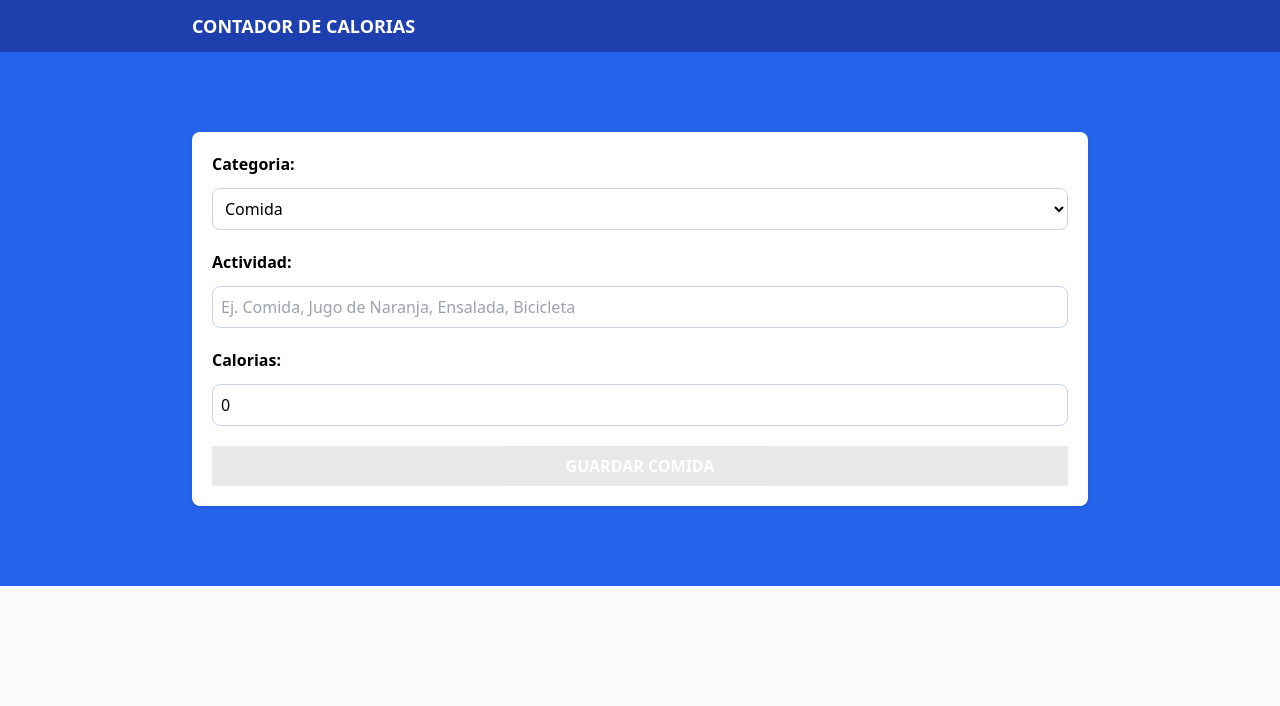
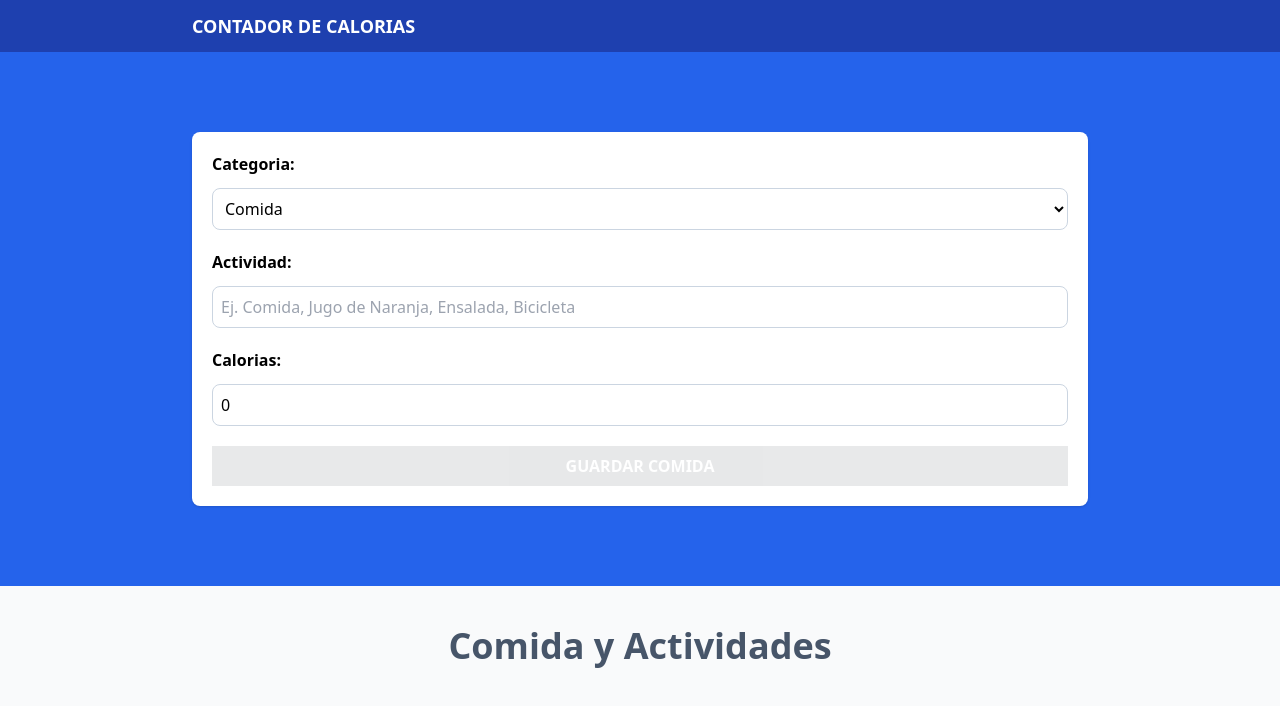
Before and after one commit to Samirvp15/CaloriesTracker, a React (Vite) app: page / in a window 1280 px wide. Shown: the top 706 px of the page. Built offline with nearby package versions, Linux system fonts and the light colour scheme.

Commit message:
add ActivityList Component

```diff
--- a/src/App.tsx
+++ b/src/App.tsx
@@ -1,6 +1,7 @@
 import Form from "./components/Form"
 import { useReducer } from "react"
 import { activityReducer, initialState } from "./reducers/activity-reducer"
+import ActivityList from "./components/ActivityList"
 
 
 
@@ -9,6 +10,8 @@
 
 
   const [state, dispatch] = useReducer(activityReducer, initialState)
+
+
 
   return (
     <>
@@ -30,6 +33,14 @@
         </div>
       </section>
 
+      <section className="p-10 max-w-4xl mx-auto">
+        <ActivityList
+
+          activities={state!.activities}
+
+        />
+      </section>
+
     </>
   )
 }
--- /dev/null
+++ b/src/components/ActivityList.tsx
@@ -0,0 +1,49 @@
+import { Activity } from "../types"
+import { categories } from "../data/categories"
+import { useMemo } from "react"
+
+
+type ActivityListProps = {
+    activities: Activity[]
+}
+
+
+export default function ActivityList({ activities }: ActivityListProps) {
+
+    const categoryName = useMemo(() =>
+        (category: Activity['category']) =>
+            categories.map(cat => cat.id === category ? cat.name : '')
+        , [activities])
+
+
+    return (
+        <>
+
+            <h2 className="text-4xl font-bold text-center text-slate-600">
+                Comida y Actividades
+            </h2>
+
+            {activities.map(activity => (
+                <div key={activity.id} className="px-5 py-10 bg-white mt-5 flex justify-between">
+                    <div className="space-y-2 relative">
+                        <p className={`absolute -top-8 font-bold text-white px-10 py-2
+                             ${activity.category === 1 ? 'bg-lime-400' : 'bg-orange-400'}`}>
+                            {categoryName(+activity.category)}
+                        </p>
+                        <p className="text-2xl">{activity.name}</p>
+                        <p className="font-black text-4xl text-lime-300">{activity.calories} <span>Calorias</span></p>
+                    </div>
+
+
+
+                    <div>
+
+
+                    </div>
+                </div>
+            ))}
+
+
+        </>
+    )
+}
```
